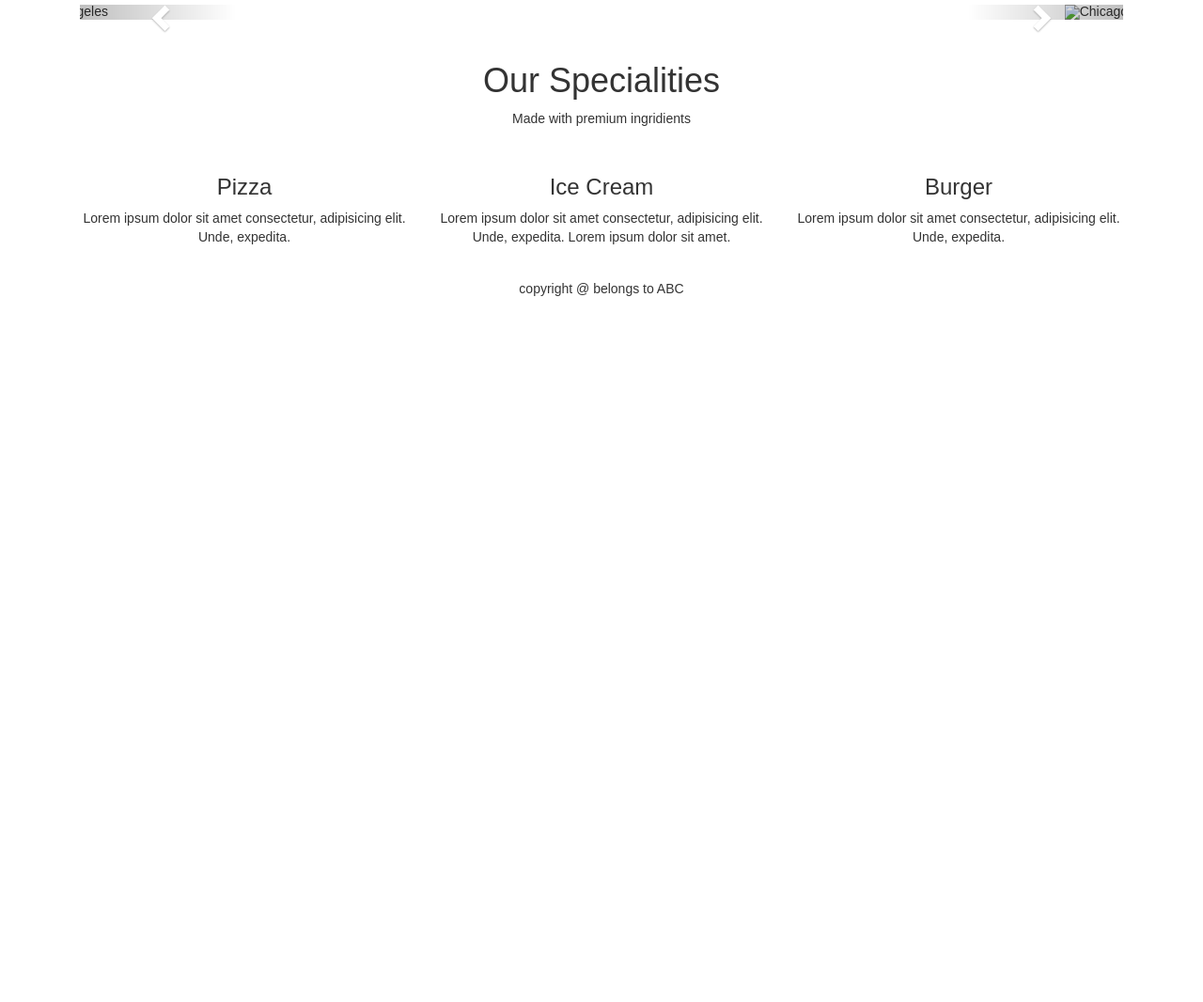
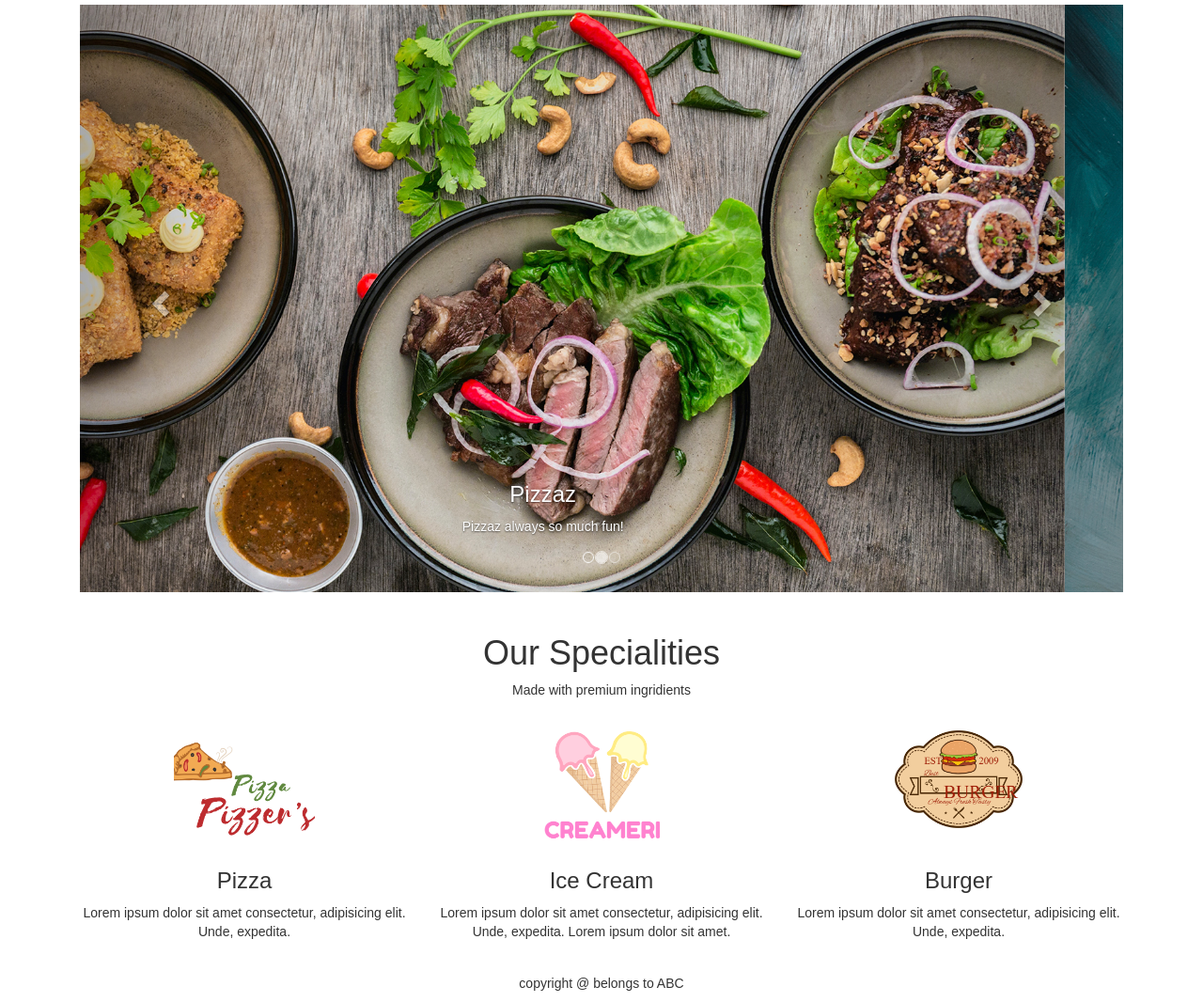
Before and after one commit to ashishpchauhan/dummyproject, a plain HTML site: page index.html in a window 1280 px wide. Shown: the part 160-1226 px from the top of the page at 94% size. Before the commit the page ends 800 px from the top, so only its background shows below. Drawn offline with nearby package versions, Linux system fonts and the light colour scheme.

Commit message:
Update index.html

```diff
--- a/index.html
+++ b/index.html
@@ -69,7 +69,7 @@
             <!-- Wrapper for slides -->
             <div class="carousel-inner">
               <div class="item active">
-                <img src="media/1.jpg" alt="Los Angeles" style="width: 100%" />
+                <img src="1.jpg" alt="Los Angeles" style="width: 100%" />
                 <div class="carousel-caption">
                   <h3>Pizzaz</h3>
                   <p>Pizzaz always so much fun!</p>
@@ -77,7 +77,7 @@
               </div>
 
               <div class="item">
-                <img src="media/2.jpg" alt="Chicago" style="width: 100%" />
+                <img src="2.jpg" alt="Chicago" style="width: 100%" />
                 <div class="carousel-caption">
                   <h3>Burger</h3>
                   <p>Everyone loves Burger!</p>
@@ -85,7 +85,7 @@
               </div>
 
               <div class="item">
-                <img src="media/3.jpg" alt="New York" style="width: 100%" />
+                <img src="3.jpg" alt="New York" style="width: 100%" />
                 <div class="carousel-caption">
                   <h3>French Fries</h3>
                   <p>To die for!</p>
@@ -119,7 +119,7 @@
             <p>Made with premium ingridients</p>
             <div class="row">
               <div class="col-md-4">
-                <img src="media/Pizza.png" width="150px" alt="" />
+                <img src="Pizza.png" width="150px" alt="" />
                 <h3>Pizza</h3>
                 <p>
                   Lorem ipsum dolor sit amet consectetur, adipisicing elit.
@@ -127,7 +127,7 @@
                 </p>
               </div>
               <div class="col-md-4">
-                <img src="media/IceCream.png" width="150px" alt="" />
+                <img src="IceCream.png" width="150px" alt="" />
                 <h3>Ice Cream</h3>
                 <p>
                   Lorem ipsum dolor sit amet consectetur, adipisicing elit.
@@ -135,7 +135,7 @@
                 </p>
               </div>
               <div class="col-md-4">
-                <img src="media/Burger.png" width="150px" alt="" />
+                <img src="Burger.png" width="150px" alt="" />
                 <h3>Burger</h3>
                 <p>
                   Lorem ipsum dolor sit amet consectetur, adipisicing elit.
```
